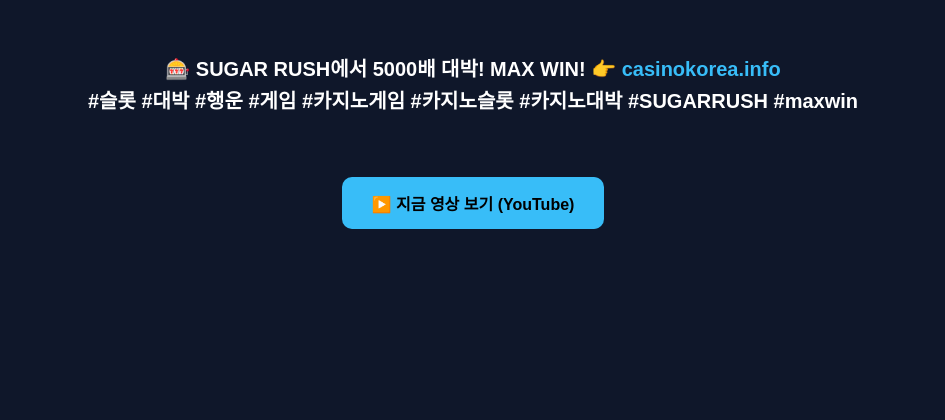
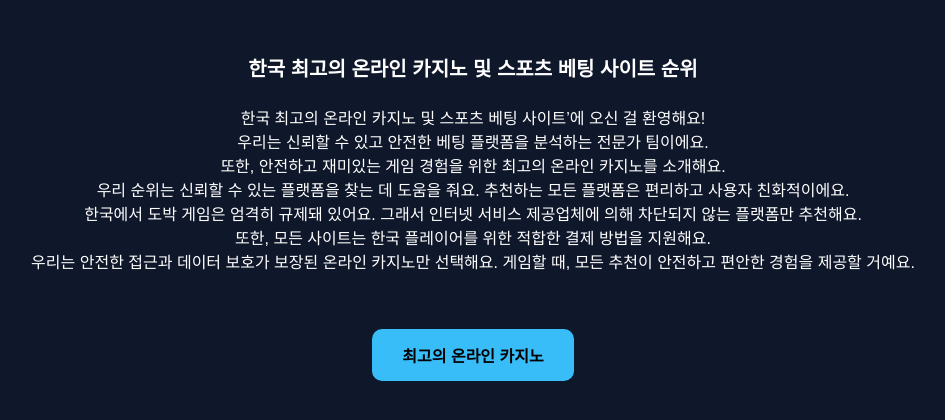
Before and after one commit to Sajanius/casinokorea.info, a plain HTML site: page index.html in a window 1280 px wide. Shown: the whole page, without its empty margins (167-1112 px from the left). Drawn offline with Linux system fonts and the light colour scheme.

Commit message:
Update index.html

```diff
--- a/index.html
+++ b/index.html
@@ -1,9 +1,8 @@
-
 <!DOCTYPE html>
 <html lang="ko">
 <head>
   <meta charset="UTF-8">
-  <title>SUGAR RUSH 최대 당첨!</title>
+  <title>한국 최고의 온라인 카지노 및 스포츠 베팅 사이트 순위</title>
   <meta name="viewport" content="width=device-width, initial-scale=1.0">
   <style>
     body {
@@ -42,11 +41,15 @@
   </style>
 </head>
 <body>
-  <h1>
-    🎰 SUGAR RUSH에서 5000배 대박! MAX WIN! 👉 <a class="site" href="https://casinokorea.info" target="_blank">casinokorea.info</a><br>
-    #슬롯 #대박 #행운 #게임 #카지노게임 #카지노슬롯 #카지노대박 #SUGARRUSH #maxwin
-  </h1>
+  <h1>한국 최고의 온라인 카지노 및 스포츠 베팅 사이트 순위</h1>
+  <p>한국 최고의 온라인 카지노 및 스포츠 베팅 사이트’에 오신 걸 환영해요!<br>
+  우리는 신뢰할 수 있고 안전한 베팅 플랫폼을 분석하는 전문가 팀이에요.<br>
+  또한, 안전하고 재미있는 게임 경험을 위한 최고의 온라인 카지노를 소개해요.<br>
+  우리 순위는 신뢰할 수 있는 플랫폼을 찾는 데 도움을 줘요. 추천하는 모든 플랫폼은 편리하고 사용자 친화적이에요.<br>
+  한국에서 도박 게임은 엄격히 규제돼 있어요. 그래서 인터넷 서비스 제공업체에 의해 차단되지 않는 플랫폼만 추천해요.<br>
+  또한, 모든 사이트는 한국 플레이어를 위한 적합한 결제 방법을 지원해요.<br>
+  우리는 안전한 접근과 데이터 보호가 보장된 온라인 카지노만 선택해요. 게임할 때, 모든 추천이 안전하고 편안한 경험을 제공할 거예요.</p>
 
-  <a class="btn" href="https://youtube.com/shorts/n7AG3pzVUrQ" target="_blank">▶️ 지금 영상 보기 (YouTube)</a>
+  <a class="btn" href="https://casinokorea.info" target="_blank">최고의 온라인 카지노</a>
 </body>
 </html>
```
